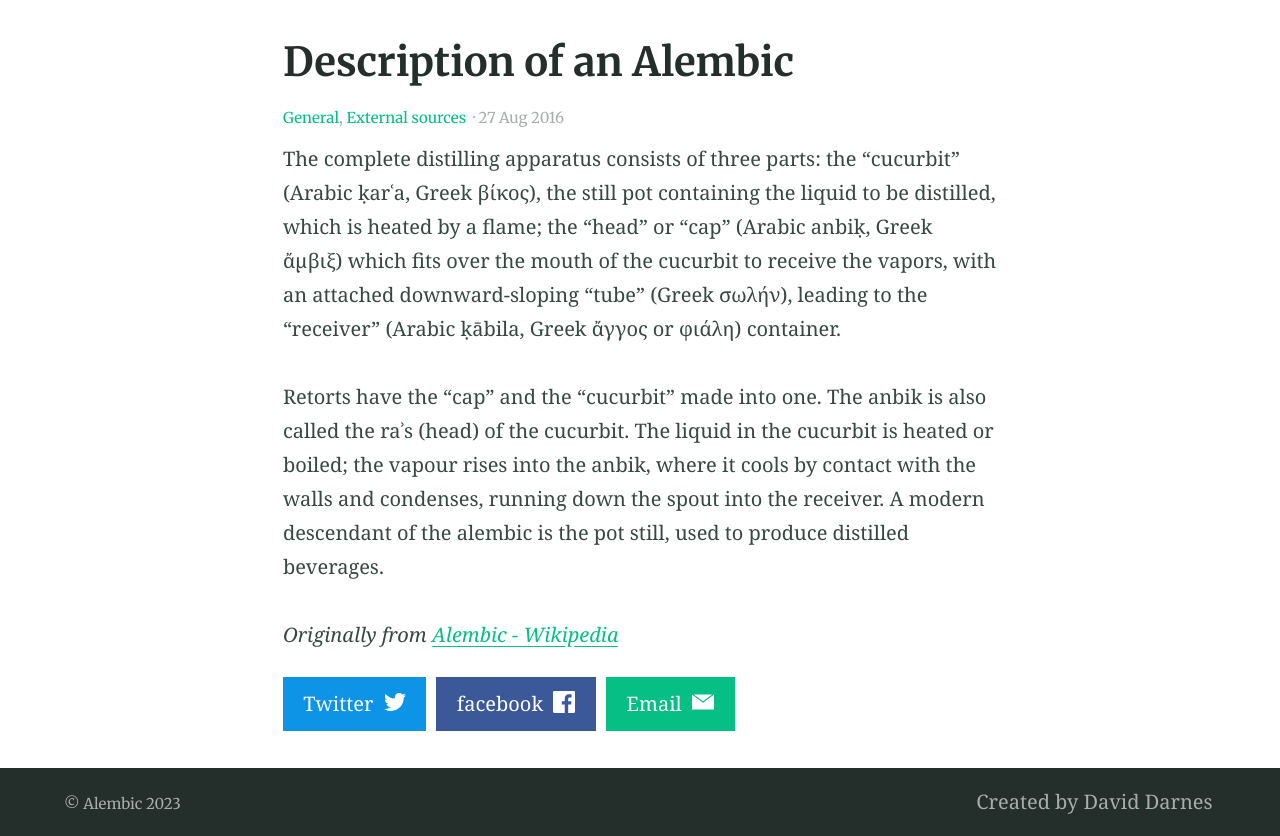
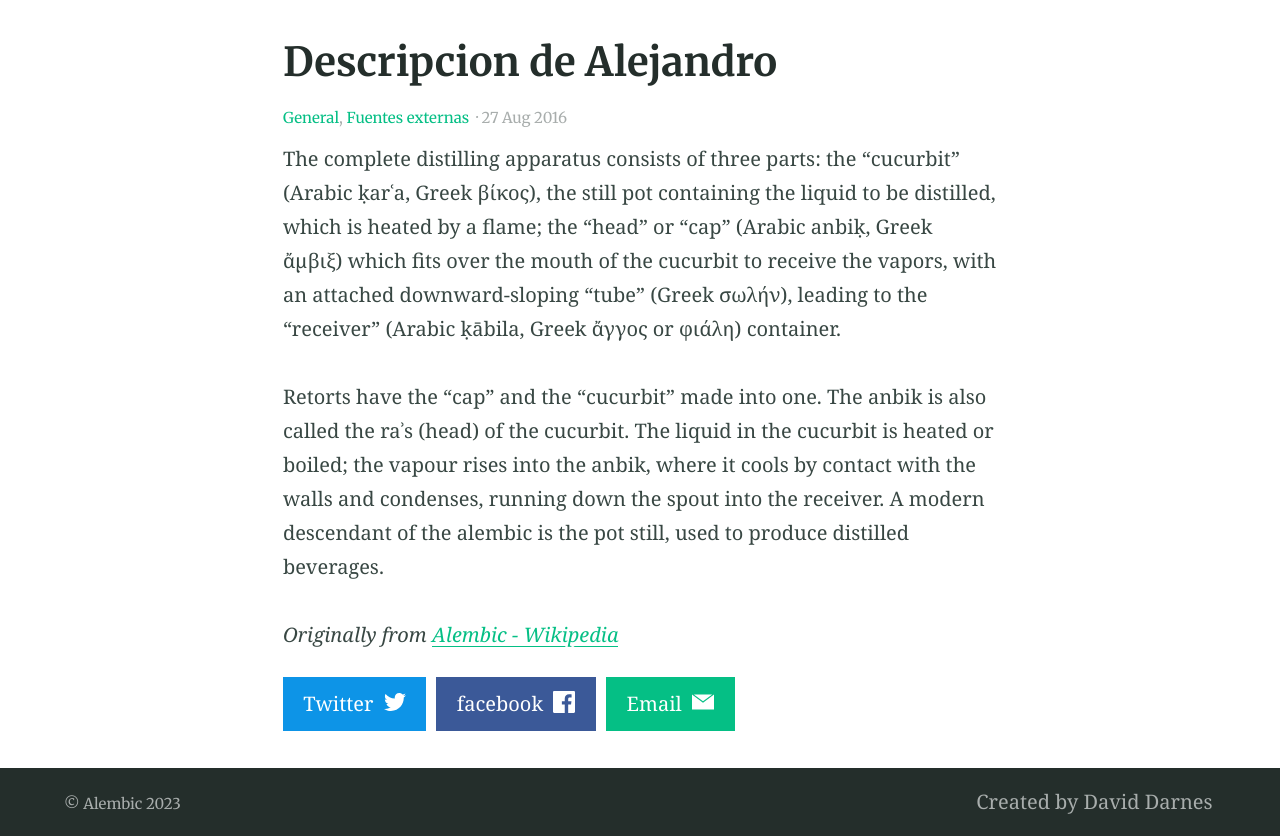
Before and after one commit to AlejandroQuishpe99/AlejandroQuishpe99.github.io, a Jekyll site: the page built from _posts/2016-08-27-example-post-one.md, in a window 1280 px wide. Shown: the part 408-1244 px from the top of the page. Built offline with Jekyll 4.4.1, drawn with Linux system fonts in a browser that asks for light colours.

Commit message:
nuevo
nuevo

```diff
--- a/_posts/2016-08-27-example-post-one.md
+++ b/_posts/2016-08-27-example-post-one.md
@@ -1,8 +1,8 @@
 ---
-title: Description of an Alembic
+title: Descripcion de Alejandro
 categories:
 - General
-- External sources
+- Fuentes externas
 feature_image: "https://picsum.photos/2560/600?image=872"
 ---
 
```
